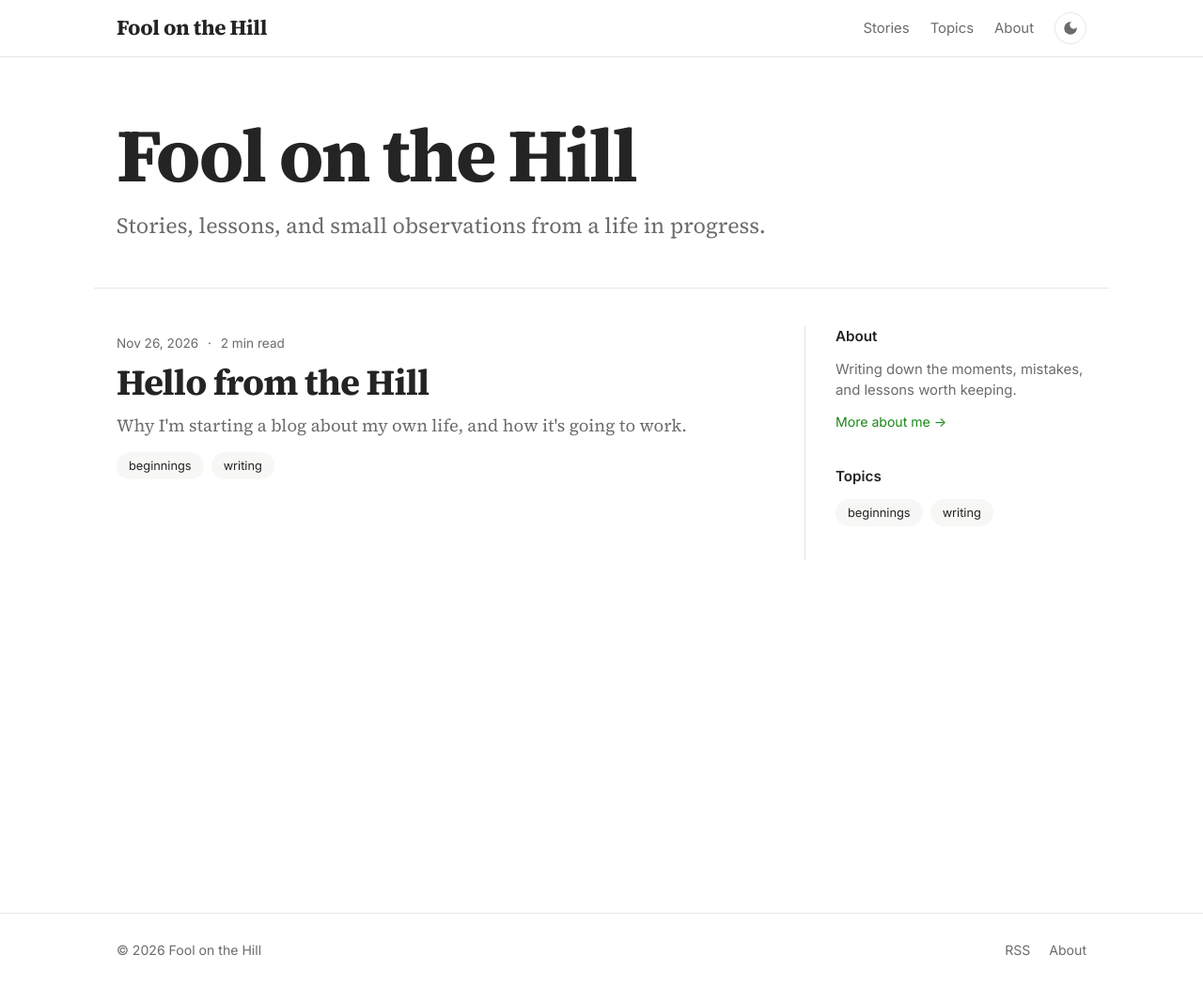
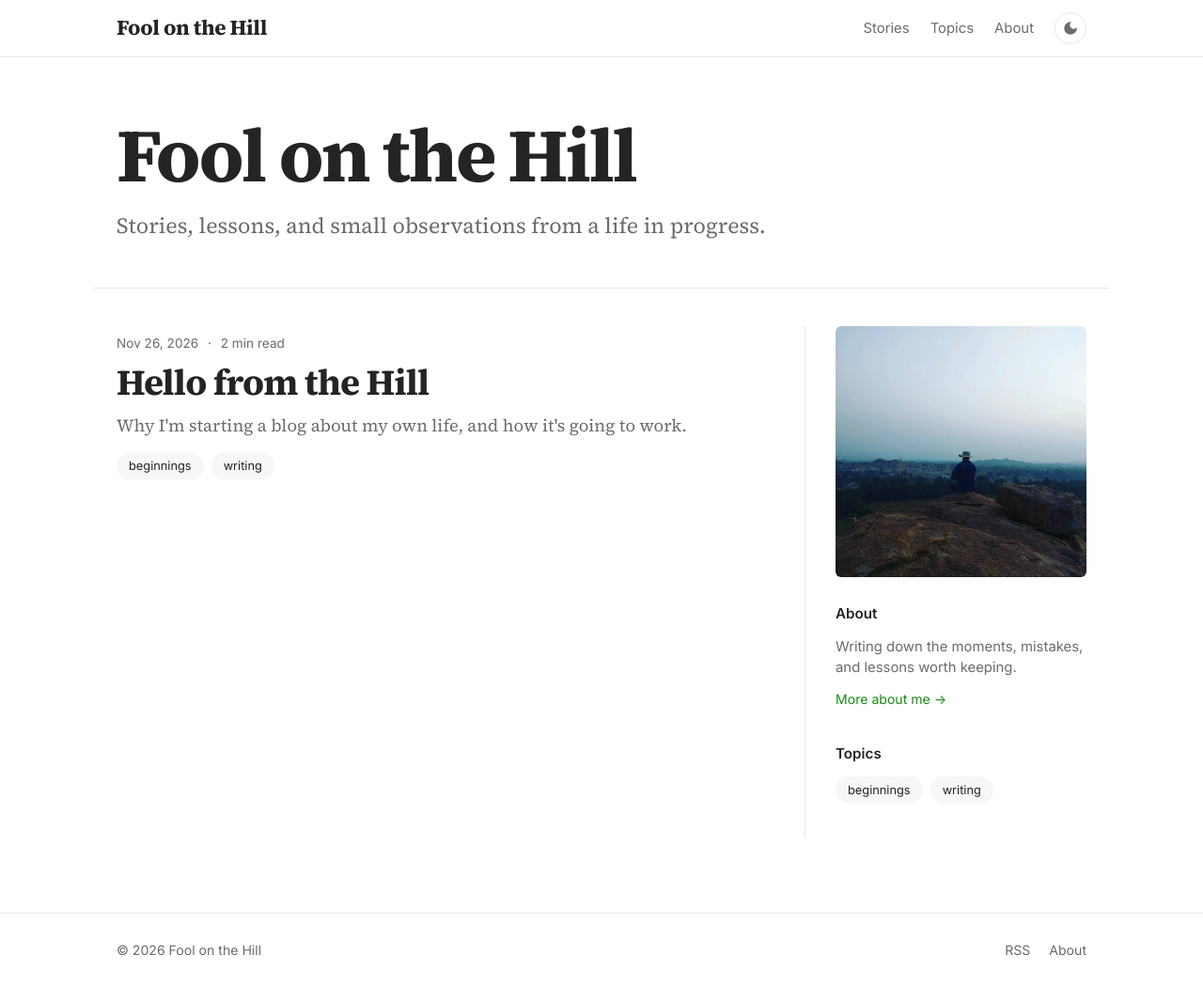
Before and after one commit to Foolonthehill16/mywebsite, a Jekyll site: the page built from index.html, in a window 1280 px wide and 1049 px high. Shown: the whole window at 94% size. Built offline with Jekyll 4.4.1, drawn with Linux system fonts in a browser that asks for light colours.

Commit message:
Add files via upload

```diff
--- a/index.html
+++ b/index.html
@@ -35,6 +35,9 @@ layout: default
   </section>
 
   <aside class="sidebar">
+    <figure class="side-photo">
+      <img src="{{ '/assets/images/hill.jpg' | relative_url }}" alt="A lone figure in a hat sitting on a boulder, looking out over a misty valley and temple towers at dawn">
+    </figure>
     <div class="side-block">
       <h3 class="side-title">About</h3>
       <p>{{ site.author.bio }}</p>
```
